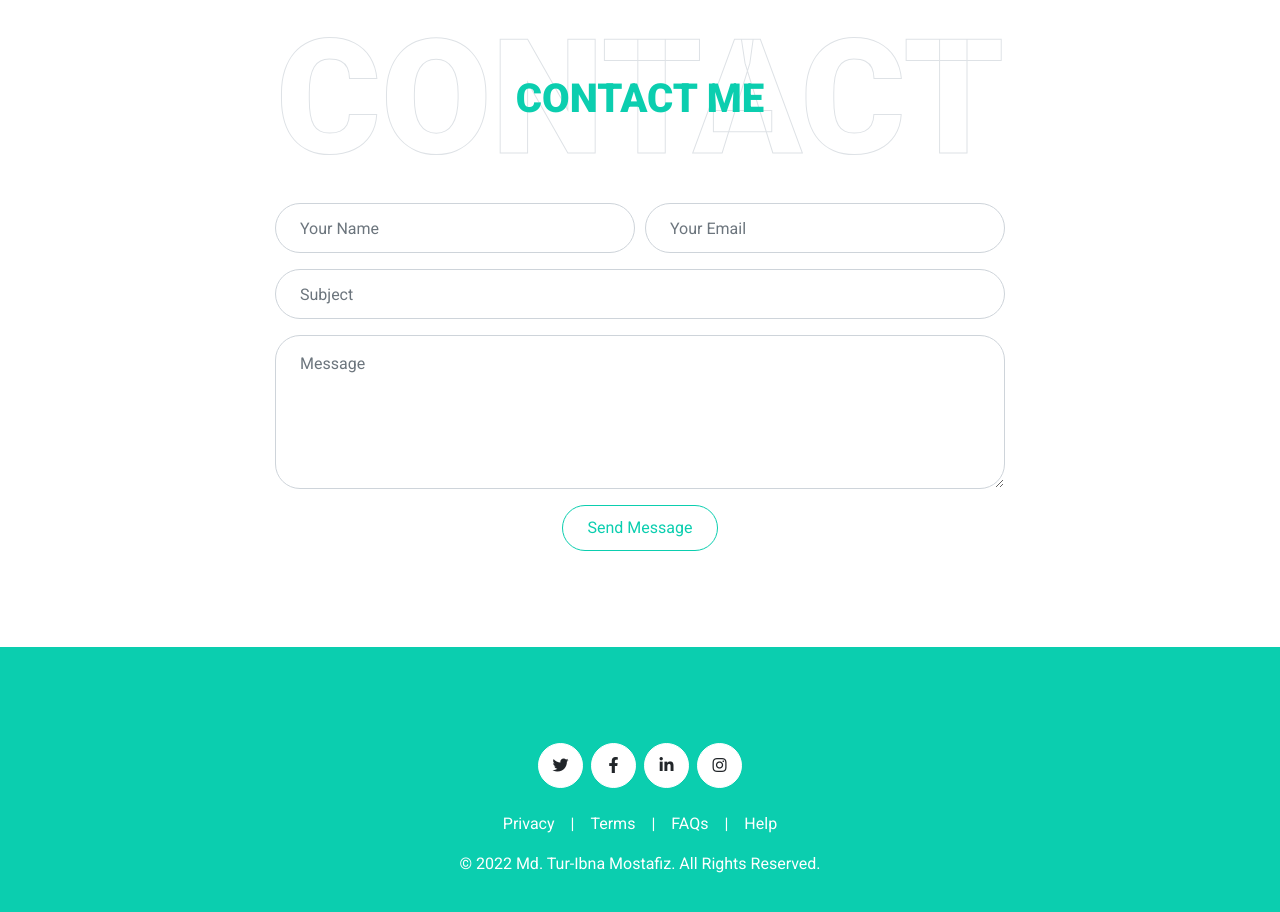
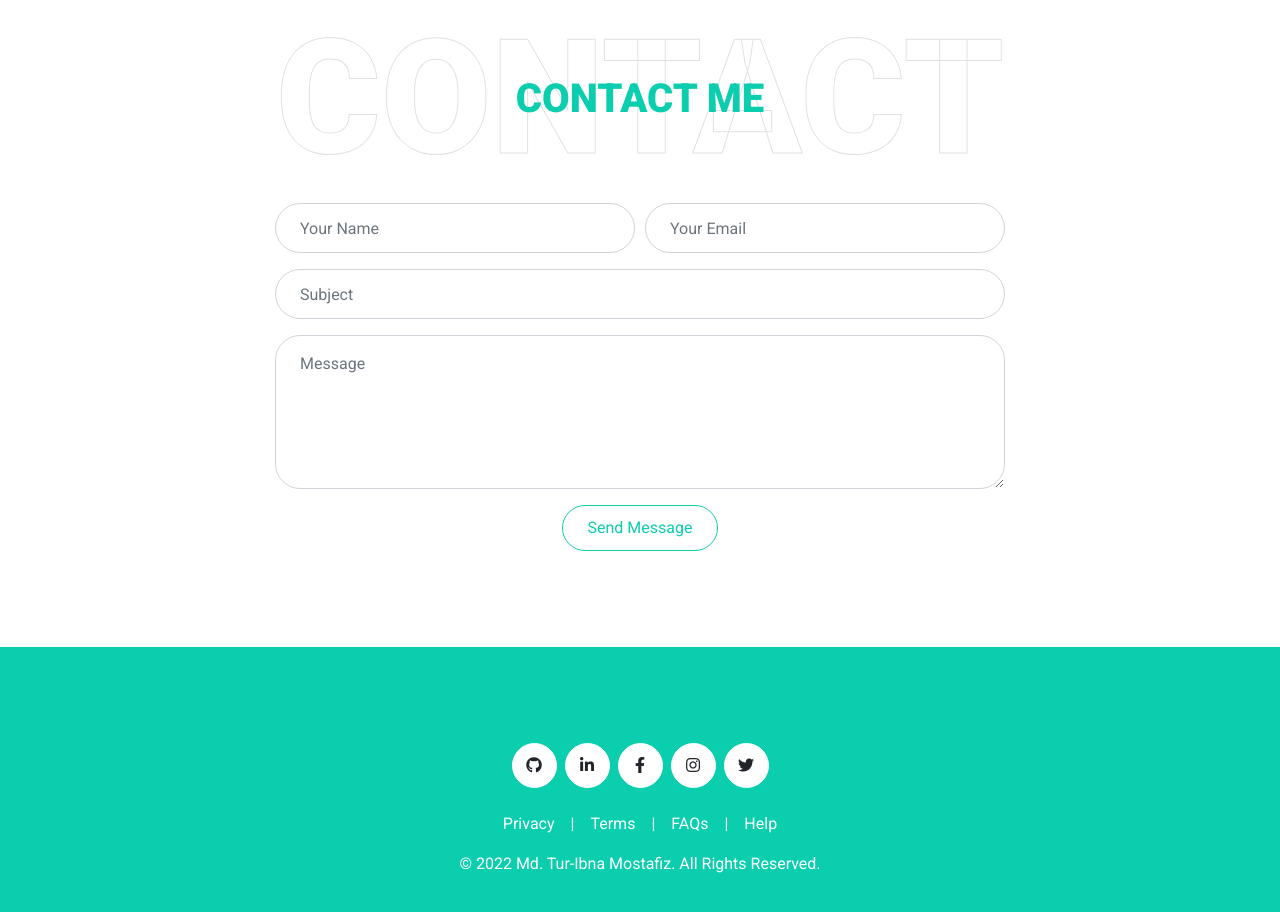
Before and after one commit to Md-Tur/my-professional-portfolio, a plain HTML site: page index.html in a window 1280 px wide. Shown: the part 5902-6814 px from the top of the page. Drawn offline with nearby package versions, Linux system fonts and the light colour scheme; files that its build step writes are made by us from their sources.

Commit message:
social links added

```diff
--- a/index.html
+++ b/index.html
@@ -531,19 +531,25 @@
     <div class="container-fluid bg-primary text-white mt-5 py-5 px-sm-3 px-md-5">
         <div class="container text-center py-5">
             <div class="d-flex justify-content-center mb-4">
-                <a class="btn btn-light btn-social mr-2" href="#"><i class="fab fa-twitter"></i></a>
-                <a class="btn btn-light btn-social mr-2" href="#"><i class="fab fa-facebook-f"></i></a>
-                <a class="btn btn-light btn-social mr-2" href="#"><i class="fab fa-linkedin-in"></i></a>
-                <a class="btn btn-light btn-social" href="#"><i class="fab fa-instagram"></i></a>
+                <a class="btn btn-light btn-social mr-2" href="https://github.com/Md-Tur" target="_blank"><i
+                        class="fab fa-github"></i></a>
+                <a class="btn btn-light btn-social mr-2" href="https://www.linkedin.com/in/mdtur/" target="_blank"><i
+                        class="fab fa-linkedin-in"></i></a>
+                <a class="btn btn-light btn-social mr-2" href="https://www.facebook.com/profile.php?id=100008286517348"
+                    target="_blank"><i class="fab fa-facebook-f"></i></a>
+                <a class="btn btn-light btn-social mr-2" href="https://www.instagram.com/md_tur_ibn_mostafiz/"
+                    target="_blank"><i class="fab fa-instagram"></i></a>
+                <a class="btn btn-light btn-social" href="https://twitter.com/IbnTur" target="_blank"><i
+                        class="fab fa-twitter"></i></a>
             </div>
             <div class="d-flex justify-content-center mb-3">
-                <a class="text-white" href="#">Privacy</a>
+                <a class="text-white" href="">Privacy</a>
                 <span class="px-3">|</span>
-                <a class="text-white" href="#">Terms</a>
+                <a class="text-white" href="">Terms</a>
                 <span class="px-3">|</span>
-                <a class="text-white" href="#">FAQs</a>
+                <a class="text-white" href="">FAQs</a>
                 <span class="px-3">|</span>
-                <a class="text-white" href="#">Help</a>
+                <a class="text-white" href="">Help</a>
             </div>
             <p class="m-0">&copy; 2022 Md. Tur-Ibna Mostafiz. All Rights Reserved.
             </p>
```
